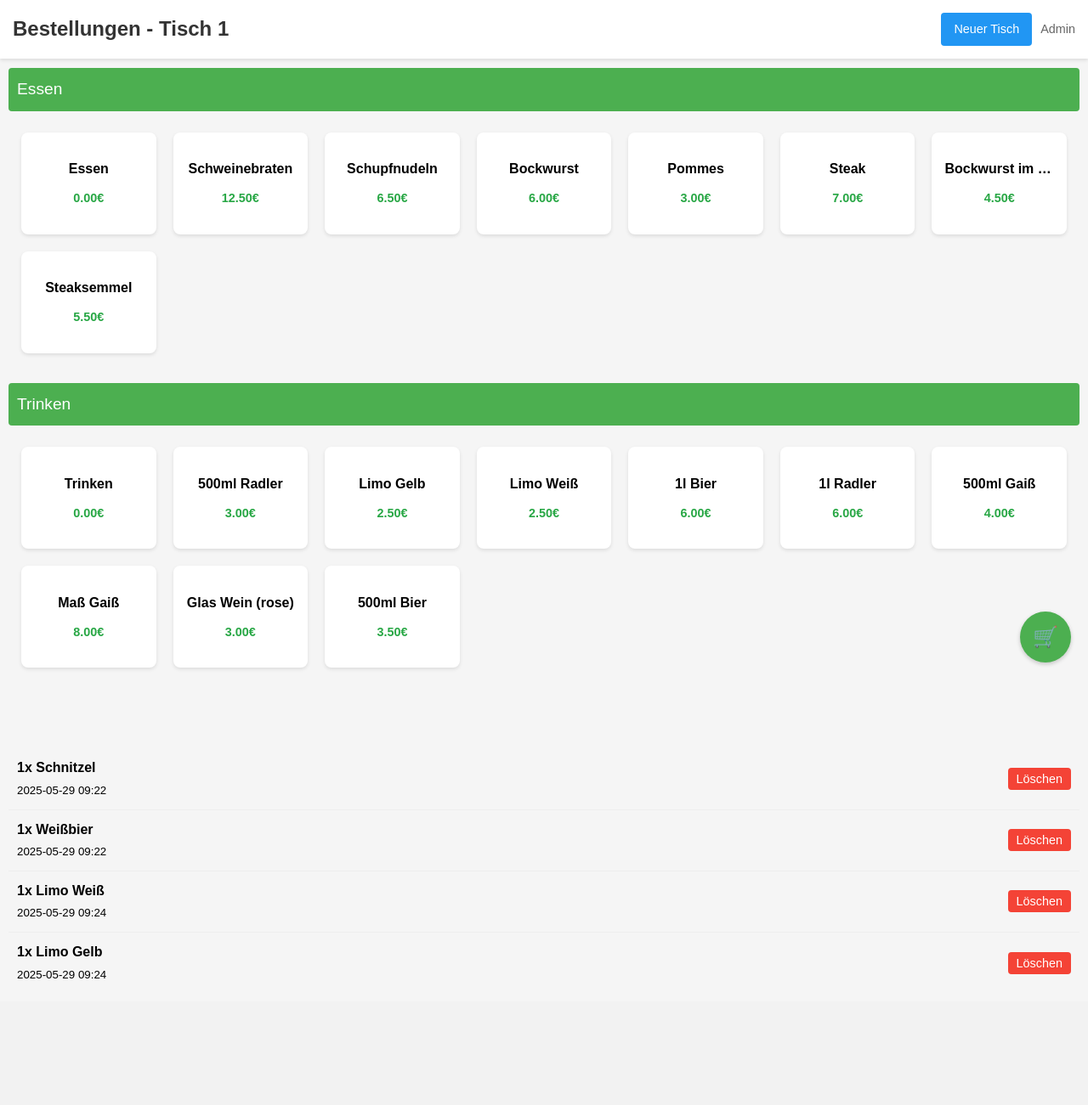
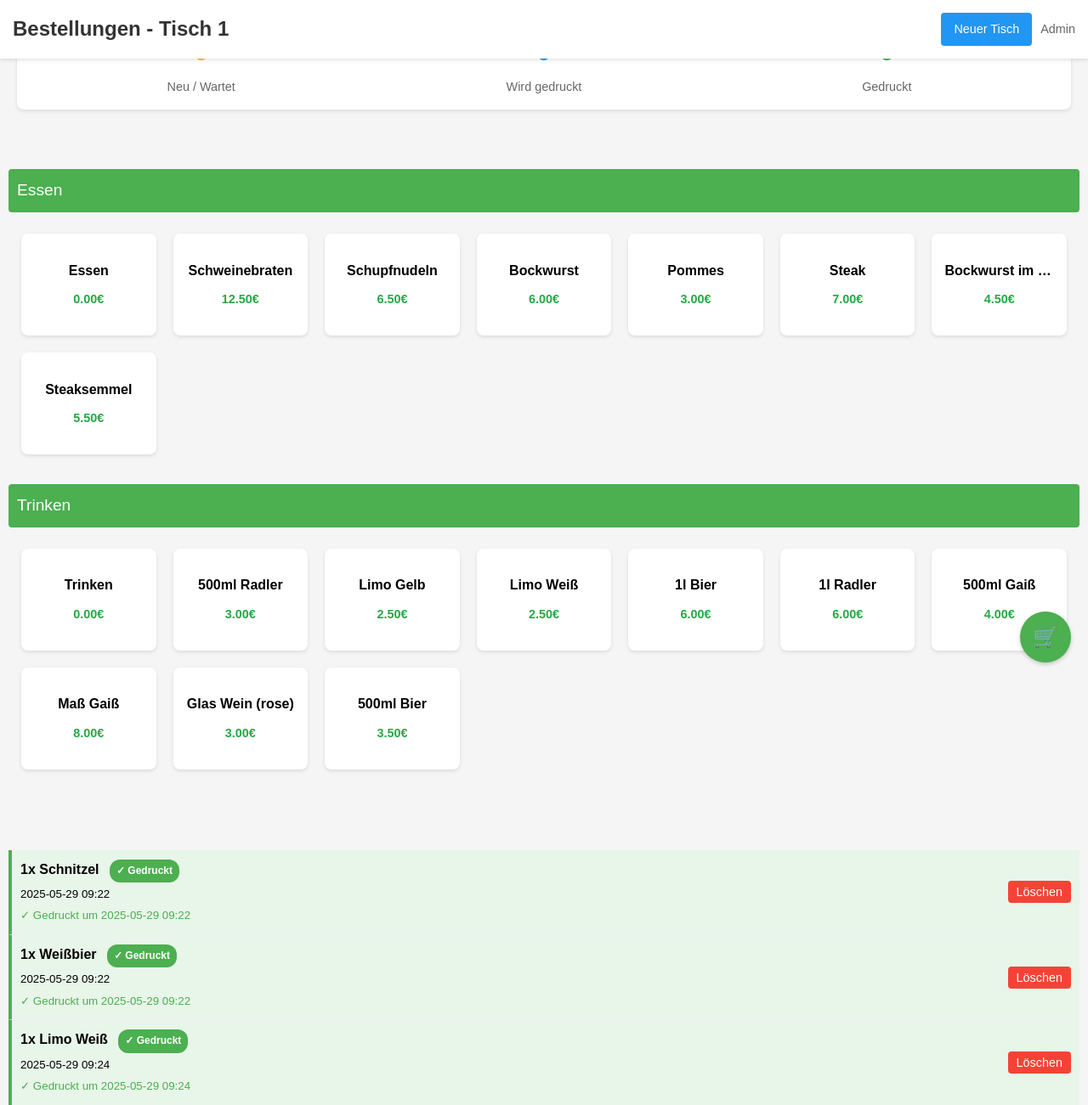
Before and after one commit to To-Biobis/PartyBestellsystem, a Flask app: page /orders in a window 1280 px wide. Shown: the top 1301 px of the page at 85% size. Before the commit the page ends 1152 px from the top, so only its background shows below. Run offline with Flask 3, Linux system fonts and the light colour scheme; the visitor is signed in with stand-in values (Sample User, id 1); parts of the project's set-up code (start-up, migrations or seed data) failed here and were passed over.

Commit message:
Add real-time order status indicators in web view
Co-authored-by: To-Biobis <137684165+To-Biobis@users.noreply.github.com>

```diff
--- a/templates/index.html
+++ b/templates/index.html
@@ -263,8 +263,85 @@
             align-items: center;
         }
 
+        .order-item.status-neu {
+            background-color: #fff9c4;
+            border-left: 4px solid #FFC107;
+        }
+
+        .order-item.status-in_druck {
+            background-color: #e3f2fd;
+            border-left: 4px solid #2196F3;
+        }
+
+        .order-item.status-erledigt {
+            background-color: #e8f5e9;
+            border-left: 4px solid #4CAF50;
+        }
+
         .order-info {
             flex: 1;
+        }
+
+        .order-status-badge {
+            display: inline-block;
+            padding: 4px 8px;
+            border-radius: 12px;
+            font-size: 0.75rem;
+            font-weight: bold;
+            margin-left: 8px;
+        }
+
+        .order-status-badge.status-neu {
+            background-color: #FFC107;
+            color: #000;
+        }
+
+        .order-status-badge.status-in_druck {
+            background-color: #2196F3;
+            color: white;
+        }
+
+        .order-status-badge.status-erledigt {
+            background-color: #4CAF50;
+            color: white;
+        }
+
+        .order-summary {
+            background: white;
+            padding: 15px;
+            margin: 10px;
+            border-radius: 8px;
+            box-shadow: 0 2px 4px rgba(0,0,0,0.1);
+            display: flex;
+            justify-content: space-around;
+            text-align: center;
+        }
+
+        .summary-item {
+            flex: 1;
+        }
+
+        .summary-count {
+            font-size: 2rem;
+            font-weight: bold;
+            margin-bottom: 5px;
+        }
+
+        .summary-label {
+            font-size: 0.9rem;
+            color: #666;
+        }
+
+        .summary-count.neu {
+            color: #FFC107;
+        }
+
+        .summary-count.printing {
+            color: #2196F3;
+        }
+
+        .summary-count.done {
+            color: #4CAF50;
         }
 
         .delete-order-btn {
@@ -565,6 +642,31 @@
         <div class="header-buttons">
             <a href="{{ url_for('new_table') }}" class="new-table-btn">Neuer Tisch</a>
             <a href="{{ url_for('admin_login') }}" class="admin-link">Admin</a>
+        </div>
+    </div>
+
+    <!-- Order Status Summary -->
+    <div class="order-summary">
+        <div class="summary-item">
+            <div class="summary-count neu" id="newOrdersCount">
+                {% set neu_count = bestellungen|selectattr('status', 'equalto', 'neu')|list|length %}
+                {{ neu_count }}
+            </div>
+            <div class="summary-label">Neu / Wartet</div>
+        </div>
+        <div class="summary-item">
+            <div class="summary-count printing" id="printingOrdersCount">
+                {% set druck_count = bestellungen|selectattr('status', 'equalto', 'in_druck')|list|length %}
+                {{ druck_count }}
+            </div>
+            <div class="summary-label">Wird gedruckt</div>
+        </div>
+        <div class="summary-item">
+            <div class="summary-count done" id="doneOrdersCount">
+                {% set erledigt_count = bestellungen|selectattr('status', 'equalto', 'erledigt')|list|length %}
+                {{ erledigt_count }}
+            </div>
+            <div class="summary-label">Gedruckt</div>
         </div>
     </div>
 
@@ -1104,6 +1206,25 @@
         //     location.reload();
         // }, 30000);
 
+        // Funktion zum Aktualisieren der Status-Zusammenfassung
+        function updateStatusSummary() {
+            const orderItems = document.querySelectorAll('.order-item');
+            let neuCount = 0;
+            let druckCount = 0;
+            let erledigtCount = 0;
+
+            orderItems.forEach(item => {
+                const status = item.dataset.status;
+                if (status === 'neu') neuCount++;
+                else if (status === 'in_druck') druckCount++;
+                else if (status === 'erledigt') erledigtCount++;
+            });
+
+            document.getElementById('newOrdersCount').textContent = neuCount;
+            document.getElementById('printingOrdersCount').textContent = druckCount;
+            document.getElementById('doneOrdersCount').textContent = erledigtCount;
+        }
+
         // Stattdessen nur die Bestellliste aktualisieren
         function updateOrdersList() {
             fetch('/orders')
@@ -1113,15 +1234,28 @@
                     const doc = parser.parseFromString(html, 'text/html');
                     const newOrdersList = doc.querySelector('.orders-list');
                     const currentOrdersList = document.querySelector('.orders-list');
+                    const newSummary = doc.querySelector('.order-summary');
+                    const currentSummary = document.querySelector('.order-summary');
+
                     if (newOrdersList && currentOrdersList) {
                         currentOrdersList.innerHTML = newOrdersList.innerHTML;
                     }
+
+                    if (newSummary && currentSummary) {
+                        currentSummary.innerHTML = newSummary.innerHTML;
+                    }
+
+                    // Update counts
+                    updateStatusSummary();
                 })
                 .catch(error => console.error('Fehler beim Aktualisieren der Bestellliste:', error));
         }
 
-        // Aktualisiere die Bestellliste alle 30 Sekunden
-        setInterval(updateOrdersList, 30000);
+        // Aktualisiere die Bestellliste alle 10 Sekunden für bessere Echtzeit-Updates
+        setInterval(updateOrdersList, 10000);
+
+        // Initiale Status-Zusammenfassung beim Laden
+        updateStatusSummary();
 
         function addOrderToList(order) {
             console.log('Füge Bestellung zur Liste hinzu:', order);
@@ -1132,13 +1266,20 @@
             }
 
             const orderElement = document.createElement('div');
-            orderElement.className = 'order-item';
+            const status = order.status || 'neu';
+            orderElement.className = `order-item status-${status}`;
             orderElement.dataset.orderId = order.id;
+            orderElement.dataset.status = status;
 
             const orderInfo = document.createElement('div');
             orderInfo.className = 'order-info';
 
+            let statusText = '⏳ Neu';
+            if (status === 'in_druck') statusText = '🖨️ Druckt';
+            else if (status === 'erledigt') statusText = '✓ Gedruckt';
+
             let orderHtml = `<strong>${order.menge}x ${order.produkt}</strong>`;
+            orderHtml += `<span class="order-status-badge status-${status}">${statusText}</span>`;
             if (order.kommentar) {
                 orderHtml += `<br><em>Kommentar: ${order.kommentar}</em>`;
             }
@@ -1156,6 +1297,9 @@
 
             ordersList.insertBefore(orderElement, ordersList.firstChild);
             console.log('Bestellung erfolgreich zur Liste hinzugefügt');
+
+            // Aktualisiere die Status-Zusammenfassung
+            updateStatusSummary();
         }
 
         // Initialisiere den Warenkorb
@@ -1168,14 +1312,26 @@
 
     <div class="orders-list">
         {% for bestellung in bestellungen %}
-            <div class="order-item" data-order-id="{{ bestellung.id }}">
+            <div class="order-item status-{{ bestellung.status }}" data-order-id="{{ bestellung.id }}" data-status="{{ bestellung.status }}">
                 <div class="order-info">
                     <strong>{{ bestellung.menge }}x {{ bestellung.produkt }}</strong>
+                    <span class="order-status-badge status-{{ bestellung.status }}">
+                        {% if bestellung.status == 'neu' %}
+                            ⏳ Neu
+                        {% elif bestellung.status == 'in_druck' %}
+                            🖨️ Druckt
+                        {% elif bestellung.status == 'erledigt' %}
+                            ✓ Gedruckt
+                        {% endif %}
+                    </span>
                     {% if bestellung.kommentar %}
                         <br><em>Kommentar: {{ bestellung.kommentar }}</em>
                     {% endif %}
                     <br>
                     <small>{{ bestellung.zeitpunkt|replace('T', ' ')|replace('Z', '')|truncate(16, True, '') }}</small>
+                    {% if bestellung.status == 'erledigt' and bestellung.get('erledigt_um') %}
+                        <br><small style="color: #4CAF50;">✓ Gedruckt um {{ bestellung.erledigt_um|replace('T', ' ')|replace('Z', '')|truncate(16, True, '') }}</small>
+                    {% endif %}
                 </div>
                 <button class="delete-order-btn" onclick="deleteOrder({{ bestellung.id }})">Löschen</button>
             </div>
```
